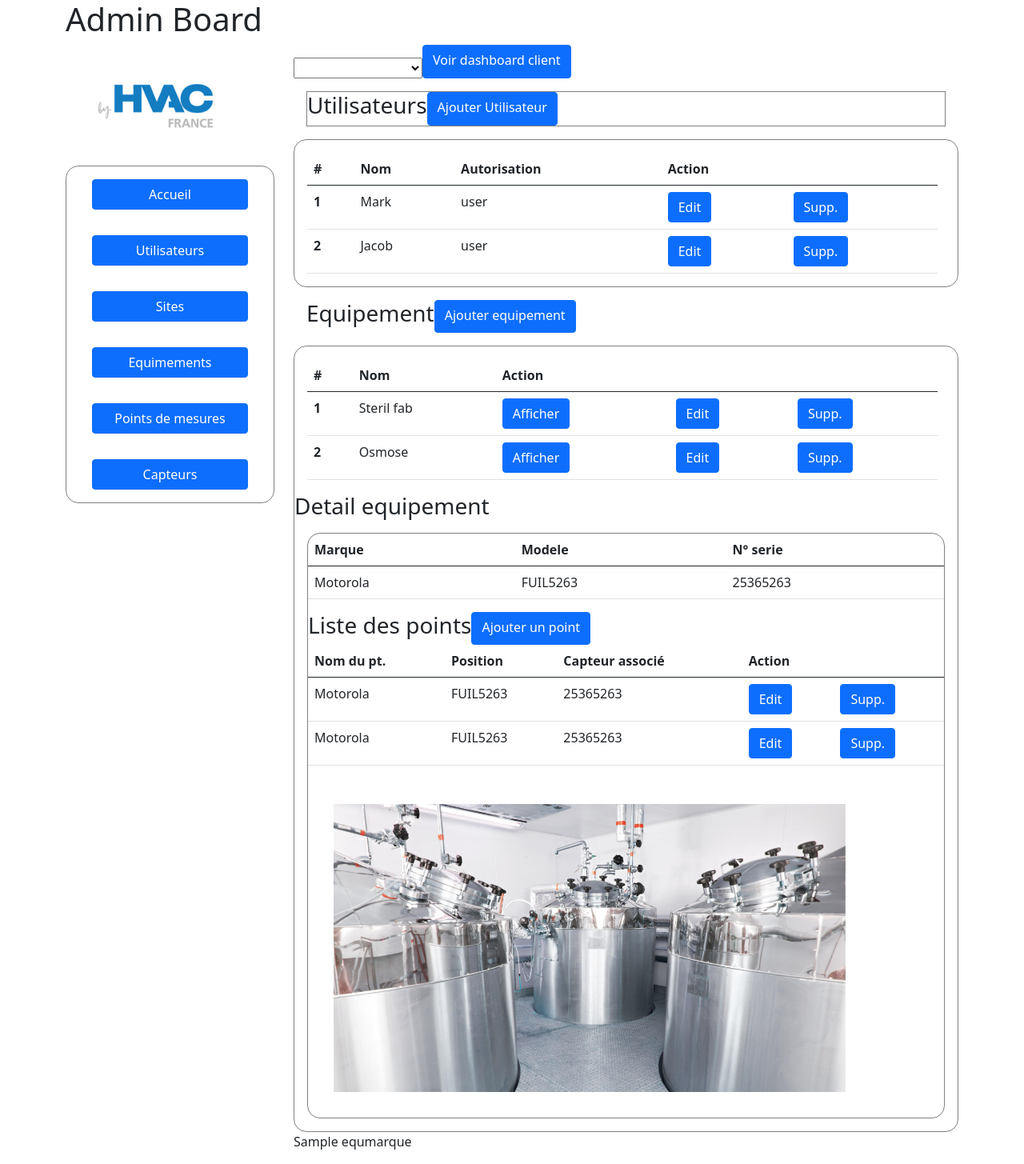
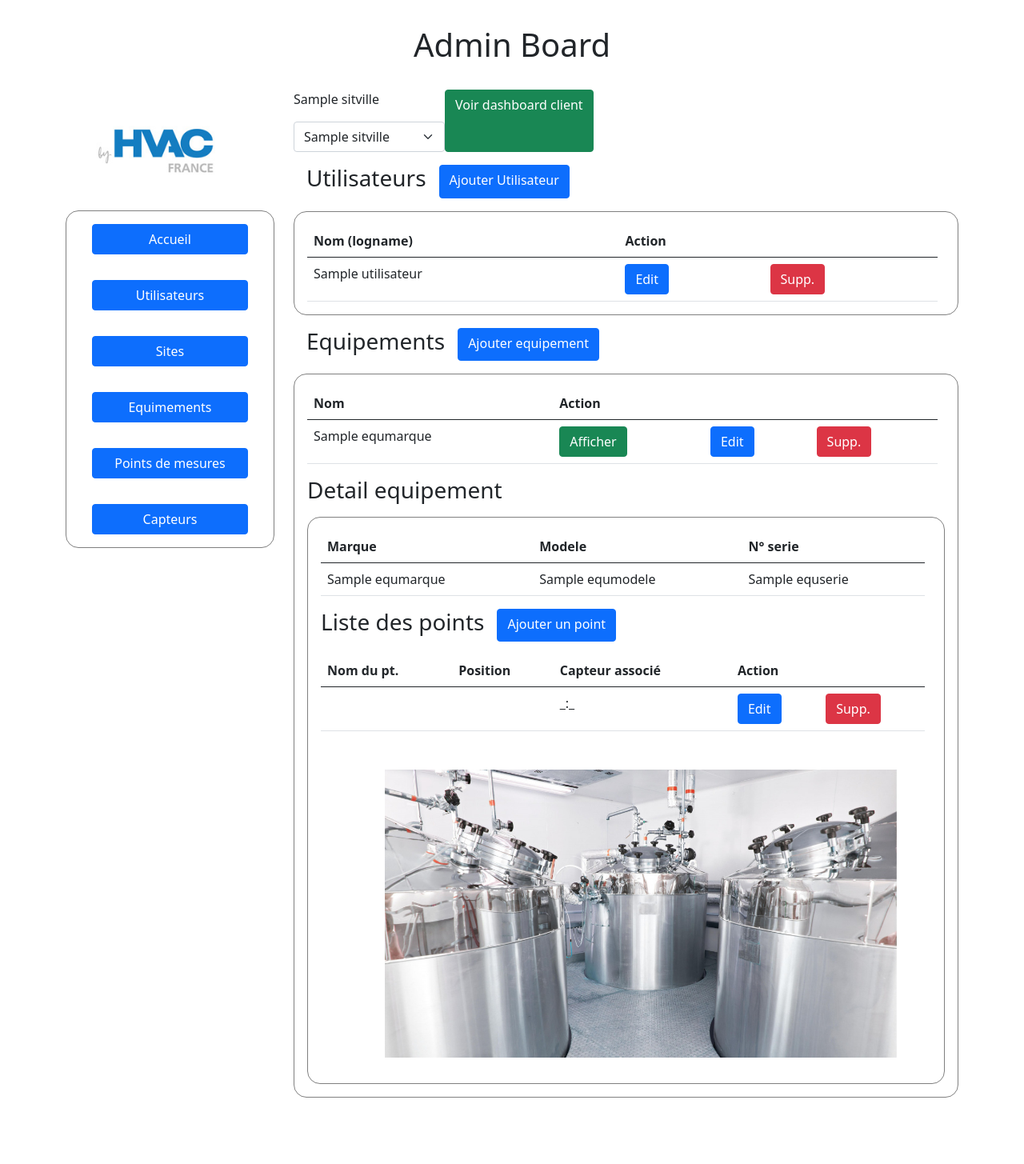
Before and after one commit to loclose-red/EPM-serv-symf, a Symfony app: template templates/admin/adminboard.html.twig in a window 1280 px wide. Shown: the whole page at 80% size. After the commit the page ends 1372 px from the top, so only its background shows below. Run offline with Twig, Linux system fonts and the light colour scheme; the template is opened without the code that fills it: most values are stand-ins (such as "Sample title", 1, 10 or a date in 2020); some libraries are stand-ins or nearby versions.

Commit message:
affichage adminBoard

```diff
--- a/templates/admin/adminboard.html.twig
+++ b/templates/admin/adminboard.html.twig
@@ -4,6 +4,10 @@
 
 {% block body %}
   <style>
+    h1 {
+      text-align: center;
+      margin: 2rem;
+    }
     img {
       width: 10rem;
       /* height: 10rem; */
@@ -25,9 +29,11 @@
     .trancheSelection {
       display: flex;
     }
+    h3 {
+      margin-right: 1rem;
+    }
     .titreUtilisateur {
       display: flex;
-      border: 1px solid grey;
       margin: 1rem;
     }
     .blocTitreEquipement {
@@ -42,6 +48,8 @@
     }
     .imageEquipement img {
       width: 40rem;
+      margin-left: 6rem;
+      margin-right: auto;
     }
     .blocTableauUtilisateur {
       border: 1px solid grey;
@@ -55,6 +63,9 @@
       border: 1px solid grey;
       border-radius: 1rem;
     }
+    .blocEquipement h3 {
+      margin-left: 1rem;
+    }
     .blocTitreEquipement {
       margin: 1rem;
     }
@@ -67,6 +78,10 @@
       border: 1px solid grey;
       border-radius: 1rem;
     }
+    .blocDetailEquipement table {
+      margin: 1rem;
+      width: 95%;
+    }
   </style>
   <div class="example-wrapper">
     <h1>Admin Board</h1>
@@ -74,7 +89,7 @@
   <main class="row">
 
     <div class="menuGauche col-3">
-      <img src="{{ asset('images/HVAC_logo.jpg') }}" alt="Symfony!"/>
+      <img src="{{ asset('images/HVAC_logo.jpg') }}" alt="image logo HVAC"/>
       <div class="blocBoutons">
         <a href="" class="btn btn-primary">Accueil</a>
         <a href="" class="btn btn-primary">Utilisateurs</a>
@@ -88,15 +103,15 @@
     <div class="pageDroite col-9">
       <div class="trancheSelection">
         <form action="" method="POST">
-          <p>{{siteSelect[0].sitville}}</p>
-          <select id='select_site' name='select_site' onchange="this.form.submit()">
-            <option name='choisir' value='null'>{{siteSelect[0].sitville}}</option>
+          <p>{{siteSelect.sitville}}</p>
+          <select class="form-select" id='select_site' name='postSiteId' onchange="this.form.submit()">
+            <option name='choisir' value='null'>{{siteSelect.sitville}}</option>
             {% for site in sites %}
               <option name='{{site.sitville}}' value='{{ site.id }}'>Site:{{ site.sitville }}</option>
             {% endfor %}
           </select>
         </form>
-        <a href="" class="btn btn-primary">Voir dashboard client</a>
+        <a href="" class="btn btn-success">Voir dashboard client</a>
       </div>
 
       <div class="trancheUtilisateurs">
@@ -109,37 +124,24 @@
           <table class="table">
             <thead>
               <tr>
-                <th scope="col">#</th>
-                <th scope="col">Nom</th>
-                <th scope="col">Autorisation</th>
+                <th scope="col">Nom (logname)</th>
                 <th scope="col">Action</th>
                 <th scope="col"></th>
-
               </tr>
             </thead>
             <tbody>
+              {% for utilisateur in utilisateurs %}
                 <tr>
-                <th scope="row">1</th>
-                <td>Mark</td>
-                <td>user</td>
+                  <td>{{utilisateur.logname}}</td>
                   <td>
                     <a href="" class="btn btn-primary">Edit</a>
                   </td>
                   <td>
-                  <a href="" class="btn btn-primary">Supp.</a>
+                    <a href="" class="btn btn-danger">Supp.</a>
                   </td>
                 </tr>
-              <tr>
-                <th scope="row">2</th>
-                <td>Jacob</td>
-                <td>user</td>
-                <td>
-                  <a href="" class="btn btn-primary">Edit</a>
-                </td>
-                <td>
-                  <a href="" class="btn btn-primary">Supp.</a>
-                </td>
-              </tr>
+              {% endfor %}
+
             </tbody>
           </table>
         </div>
@@ -147,7 +149,7 @@
 
       <div class="trancheEquipements">
         <div class="blocTitreEquipement">
-          <h3>Equipement</h3>
+          <h3>Equipements</h3>
           <a href="" class="btn btn-primary">Ajouter equipement</a>
         </div>
         <div class="blocEquipement">
@@ -155,7 +157,6 @@
             <table class="table">
               <thead>
                 <tr>
-                  <th scope="col">#</th>
                   <th scope="col">Nom</th>
                   <th scope="col">Action</th>
                   <th scope="col"></th>
@@ -164,32 +165,24 @@
                 </tr>
               </thead>
               <tbody>
+                {% for equipement in equipements %}
                   <tr>
-                  <th scope="row">1</th>
-                  <td>Steril fab</td>
+                    <td>{{equipement.equmarque}}</td>
                     <td>
-                    <a href="" class="btn btn-primary">Afficher</a>
+                      <form action="">
+                        <button class="btn btn-success" type="submit" formaction="" formmethod="post" value="{{equipement.id}}" name="postEquId">Afficher</button>
+                      </form>
+                      {# <a href="" class="btn btn-primary">Afficher</a> #}
                     </td>
                     <td>
                       <a href="" class="btn btn-primary">Edit</a>
                     </td>
                     <td>
-                    <a href="" class="btn btn-primary">Supp.</a>
+                      <a href="" class="btn btn-danger">Supp.</a>
                     </td>
                   </tr>
-                <tr>
-                  <th scope="row">2</th>
-                  <td>Osmose</td>
-                  <td>
-                    <a href="" class="btn btn-primary">Afficher</a>
-                  </td>
-                  <td>
-                    <a href="" class="btn btn-primary">Edit</a>
-                  </td>
-                  <td>
-                    <a href="" class="btn btn-primary">Supp.</a>
-                  </td>
-                </tr>
+                {% endfor %}
+
               </tbody>
             </table>
           </div>
@@ -207,9 +200,9 @@
                 </thead>
                 <tbody>
                   <tr>
-                    <td>Motorola</td>
-                    <td>FUIL5263</td>
-                    <td>25365263</td>
+                    <td>{{DetailEquipement.equmarque}}</td>
+                    <td>{{DetailEquipement.equmodele}}</td>
+                    <td>{{DetailEquipement.equserie}}</td>
                   </tr>
                 </tbody>
               </table>
@@ -231,41 +224,28 @@
                   </tr>
                 </thead>
                 <tbody>
+                  {% for UnPtMesAvecCapteur in lesPtMesAvecCapteur %}
                     <tr>
-                    <td>Motorola</td>
-                    <td>FUIL5263</td>
-                    <td>25365263</td>
+                      <td>{{UnPtMesAvecCapteur[0].ptmesnom}}</td>
+                      <td>{{UnPtMesAvecCapteur[0].ptmesposition}}</td>
+                      <td>{{UnPtMesAvecCapteur[1].capmarque}}_:_{{UnPtMesAvecCapteur[1].capserie}}</td>
                       <td>
                         <a href="" class="btn btn-primary">Edit</a>
                       </td>
                       <td>
-                      <a href="" class="btn btn-primary">Supp.</a>
+                        <a href="" class="btn btn-danger">Supp.</a>
                       </td>
                     </tr>
-                  <tr>
-                    <td>Motorola</td>
-                    <td>FUIL5263</td>
-                    <td>25365263</td>
-                    <td>
-                      <a href="" class="btn btn-primary">Edit</a>
-                    </td>
-                    <td>
-                      <a href="" class="btn btn-primary">Supp.</a>
-                    </td>
-                  </tr>
+                  {% endfor %}
                 </tbody>
               </table>
-
             </div>
             <div class="imageEquipement">
               <img src="{{ asset('images/machine-production-1.jpg') }}" alt="Symfony!"/>
             </div>
           </div>
         </div>
-        {% for equipement in equipements %}
-          <p>{{equipement.equmarque}}</p>
 
-        {% endfor %}
         <form></form>
       </div>
     </div>
```
Also changed, not shown: src/Controller/Admin/AdminBoardController.php (+96 -9 lines), src/Controller/Customer/CustomerboardController.php (+8 -0 lines), src/GlobalFunctions/ConsoleFunction.php (added, +10 -0 lines), templates/customer/customerboard.html.twig (+12 -15 lines), public/images/machine-production-2.webp (added), public/images/machine-production-3.jpg (added), public/images/machine-production-4.jpg (added), public/images/machine-production-5.jpg (added), public/images/machine-production-6.jpg (added), public/images/machine-production-7.jpg (added). Lines whose indentation alone changed are shown as unchanged.
